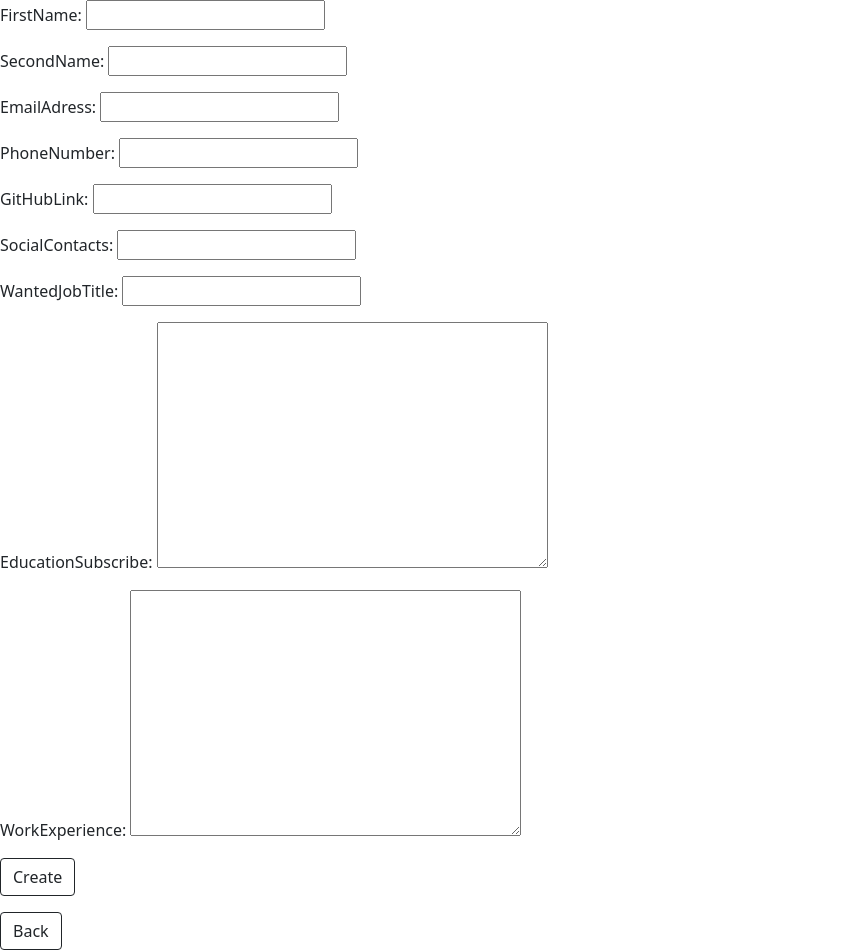
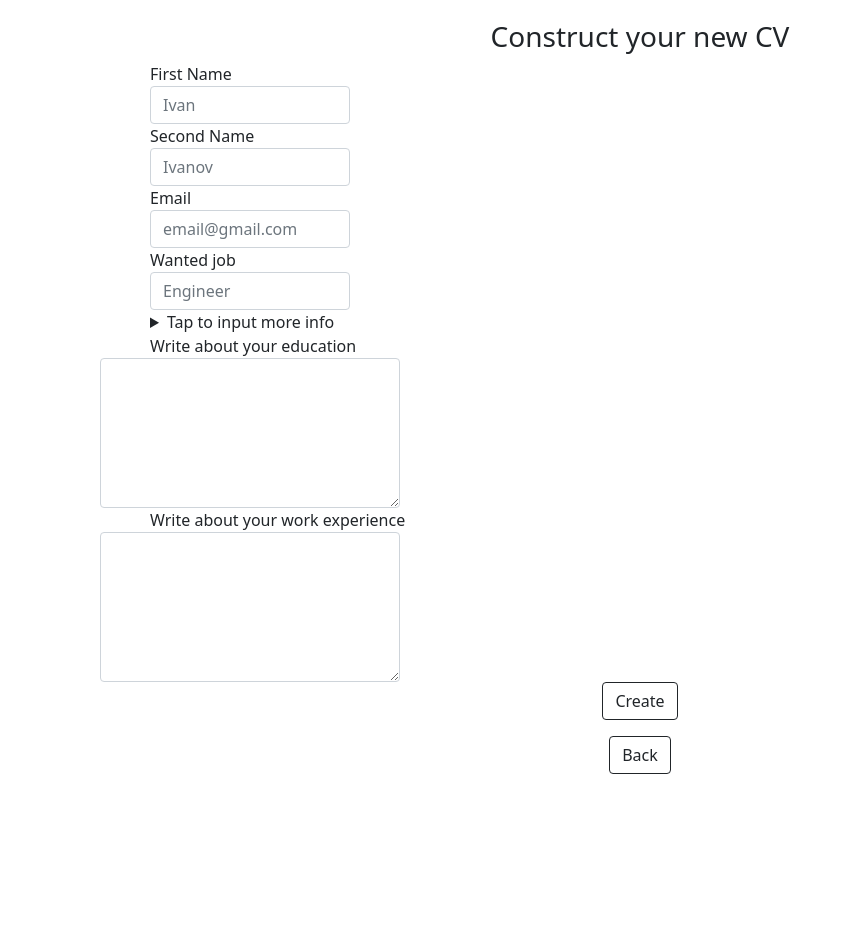
Before and after one commit to MalkovGN/constructCV, a Django app: page /createCV/ in a window 1280 px wide. Shown: the whole page, without its empty margins (0-853 px from the left). After the commit the page ends 774 px from the top, so only its background shows below. Run offline with Django 4.2, Linux system fonts and the light colour scheme.

Commit message:
Changes in the site styling

```diff
--- /dev/null
+++ b/constructCVapp/static/css/create.css
@@ -0,0 +1,7 @@
+body {
+    margin-top: 20px;
+}
+
+h3 {
+    text-align: center;
+}
--- a/constructCVapp/templates/constructCVapp/createCV.html
+++ b/constructCVapp/templates/constructCVapp/createCV.html
@@ -1,21 +1,86 @@
 {% extends 'constructCVapp/base.html' %}
 {% block content %}
+{% load static %}
 <!DOCTYPE html>
 <html lang="en">
 <head>
     <meta charset="UTF-8">
-    <title>Title</title>
+    <title>Create your CV</title>
+     <link rel="stylesheet" href="{% static 'css/create.css' %}">
 </head>
+<style>
+    #userForm {
+        width: 200px;
+        margin-left: 150px;
+    }
+    #bigFields {
+        width: 300px;
+        height: 150px;
+        margin-left: 100px;
+    }
+    #describeField {
+        margin-left: 150px;
+    }
+</style>
 <body>
+    <h3>Construct your new CV</h3>
     {% if error %}
         {{ error }}
     {% endif %}
-     <form method="post">
-         {% csrf_token %}
-         {{ form.as_p }}
-         <button type="submit" class="btn btn-outline-dark">Create</button>
-     </form>
-    <a role="button" class="btn btn-outline-dark" href="{% url 'mainPage' %}">Back</a>
+
+         <form method="post">
+             {% csrf_token %}
+              <section>
+                 <div class="form-group">
+                     <label for="firstName" id="userForm">First Name</label>
+                     <input type="text" name="firstName" class="form-control" id="userForm" placeholder="Ivan" required>
+                 </div>
+                 <div class="form-group">
+                     <label for="secondName" id="userForm">Second Name</label>
+                     <input type="text" class="form-control" name="secondName" id="userForm" placeholder="Ivanov" required>
+                 </div>
+                 <div class="form-group">
+                     <label for="emailAdress" id="userForm">Email</label>
+                     <input type="email" class="form-control" name="emailAdress" id="userForm" placeholder="email@gmail.com">
+                 </div>
+                 <div class="form-group">
+                     <label for="wantedJobTitle" id="userForm">Wanted job</label>
+                     <input type="text" class="form-control" name="wantedJobTitle" id="userForm" placeholder="Engineer" required>
+                 </div>
+                 <details>
+                     <summary id="userForm">Tap to input more info</summary>
+                     <div class="form-group">
+                         <label for="phoneNumber" id="userForm">Phone number</label>
+                         <input type="text" class="form-control" name="phoneNumber" id="userForm" placeholder="89122131212">
+                     </div>
+                     <div class="form-group">
+                         <label for="gitHubLink" id="userForm">GitHub</label>
+                         <input type="url" class="form-control" name="gitHubLink" id="userForm" placeholder="https://github.com/user">
+                     </div>
+                     <div class="form-group">
+                         <label for="socialContacts" id="userForm">Social contacts</label>
+                         <input type="text" class="form-control" name="socialContacts" id="userForm" placeholder="tg: @username">
+                     </div>
+                 </details>
+              </section>
+             <aside>
+                 <div class="form-group">
+                     <label for="educationDescribe" id="describeField">Write about your education</label>
+                      <textarea type="text" class="form-control" name="educationDescribe" id="bigFields"></textarea>
+                 </div>
+                 <div class="form-group">
+                     <label for="workExperience" id="describeField">Write about your work experience</label>
+                     <textarea type="text" class="form-control" name="workExperience" id="bigFields"></textarea>
+                 </div>
+             </aside>
+    {#         {{ form.as_p }}#}
+             <div class="text-center">
+                <button type="submit" class="btn btn-outline-dark">Create</button>
+             </div>
+        </form>
+    <div class="text-center">
+        <a role="button" class="btn btn-outline-dark" href="{% url 'currentUser' %}">Back</a>
+    </div>
 </body>
 </html>
 {% endblock %}
--- a/constructCVapp/views.py
+++ b/constructCVapp/views.py
@@ -119,9 +119,9 @@ def createCV(request):
 
         r: Rectangle = Rectangle(
             Decimal(450),
-            Decimal(675),
+            Decimal(660),
             Decimal(125),
-            Decimal(150),
+            Decimal(160),
         )
         page.add_annotation(SquareAnnotation(r, stroke_color=HexColor('#ffffff')))
         Paragraph(
```
Also changed, not shown: constructCVapp/static/css/loginUser.css (deleted, +0 -26 lines), constructCVapp/templates/constructCVapp/logInUser.html (+22 -6 lines), constructCVapp/templates/constructCVapp/signUpUser.html (+29 -9 lines), constructCVapp/migrations/0010_infocvmodel_educationsubscribe.py (added), constructCVapp/migrations/0011_infocvmodel_workexperience.py (added).
